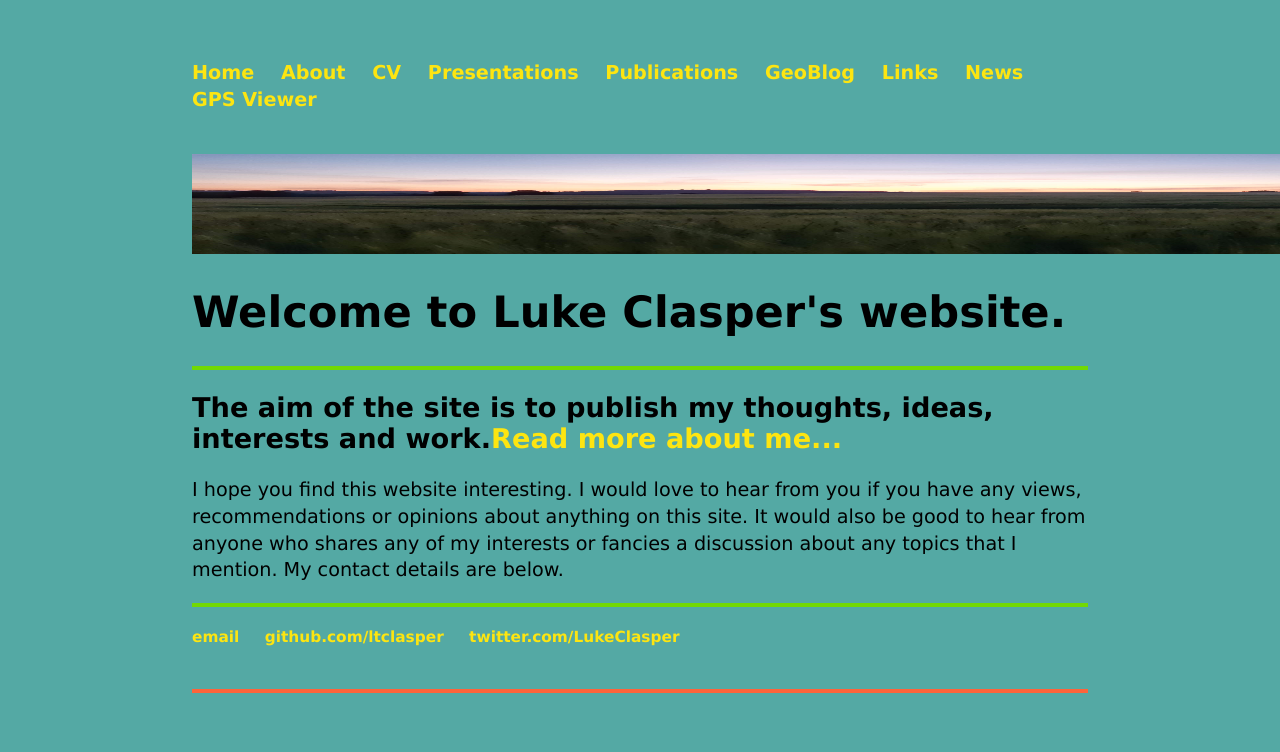
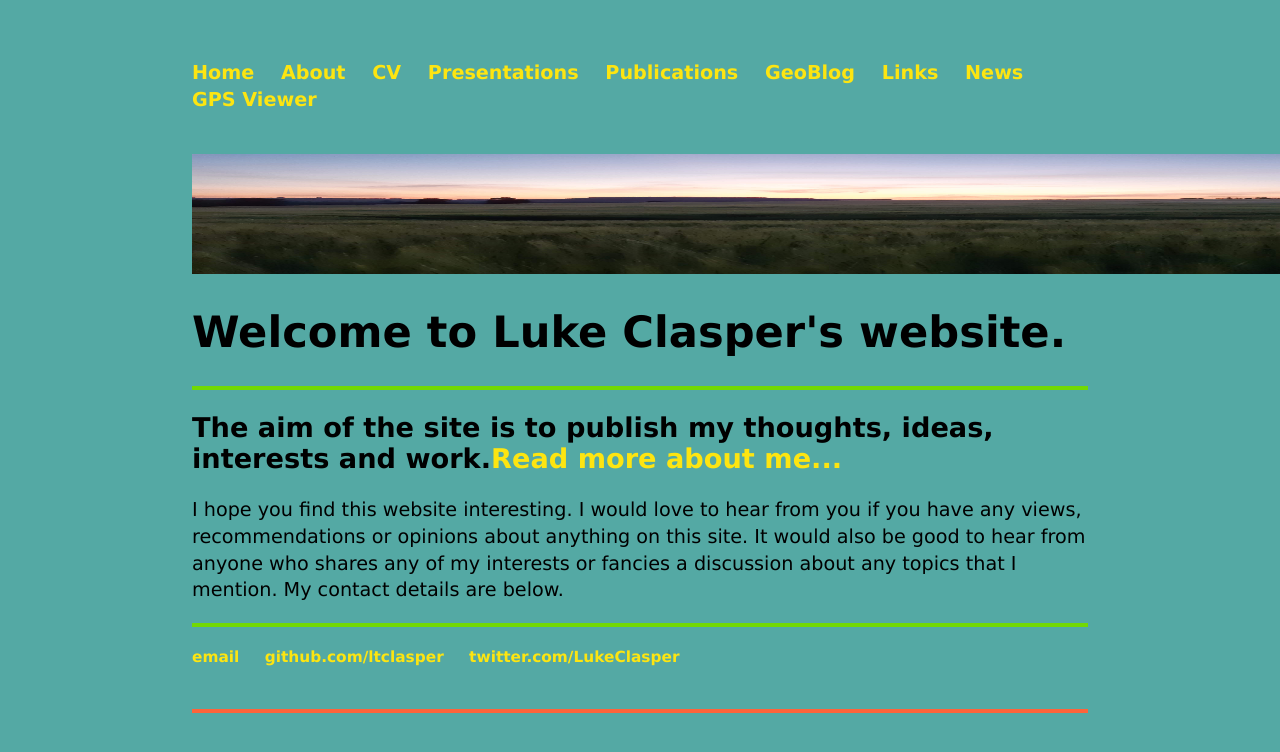
Before and after one commit to ltclasper/ltclasper.github.io, a Jekyll site: the page built from index.html, in a window 1280 px wide. Shown: the top 752 px of the page. Built offline with Jekyll 4.4.1, drawn with Linux system fonts in a browser that asks for light colours.

Commit message:
Update index.html

```diff
--- a/index.html
+++ b/index.html
@@ -5,7 +5,7 @@ title: Luke Clasper
 
 
 <header>
-   <a href="/index.html"><img src="/sunset_photo.jpg" alt="sunset photo" width="1500" height="100" /></a>
+   <a href="/index.html"><img src="/sunset_photo.jpg" alt="sunset photo" width="1400" height="120" /></a>
 </header>
 
 
```
